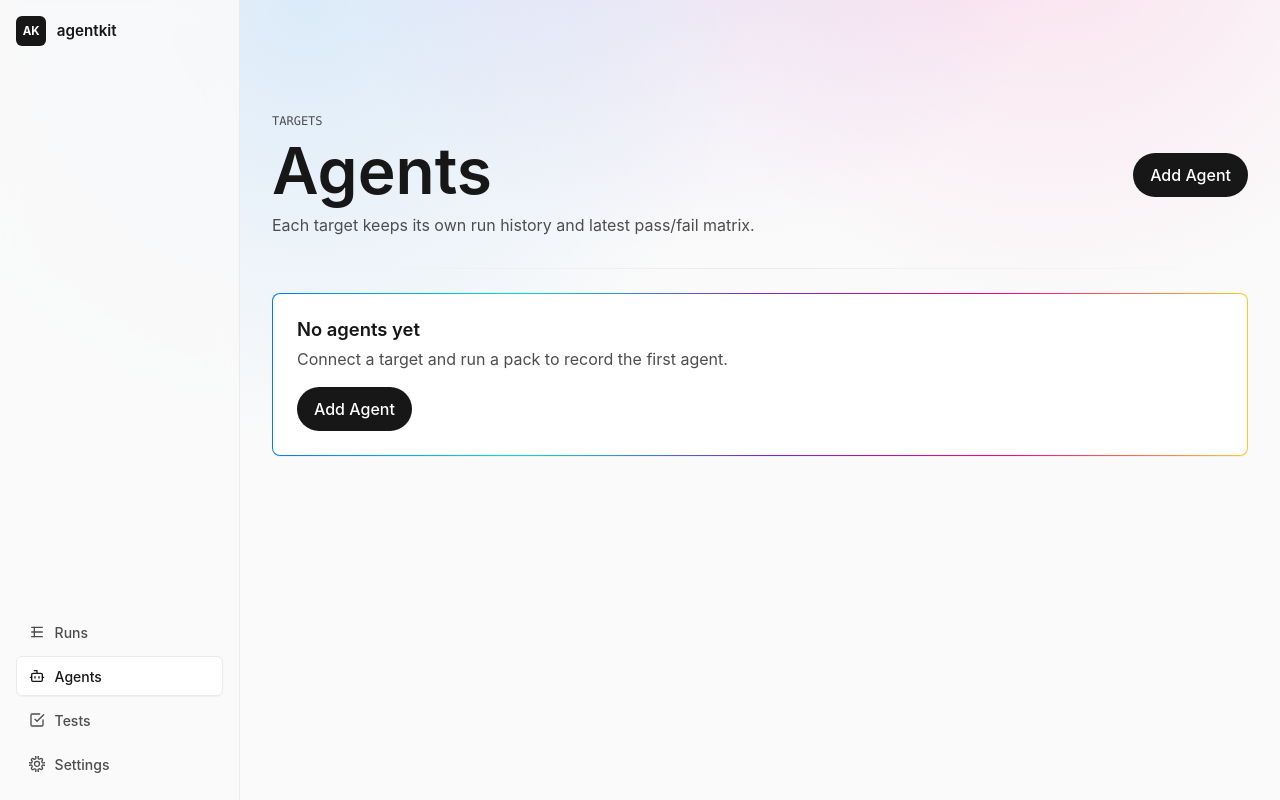
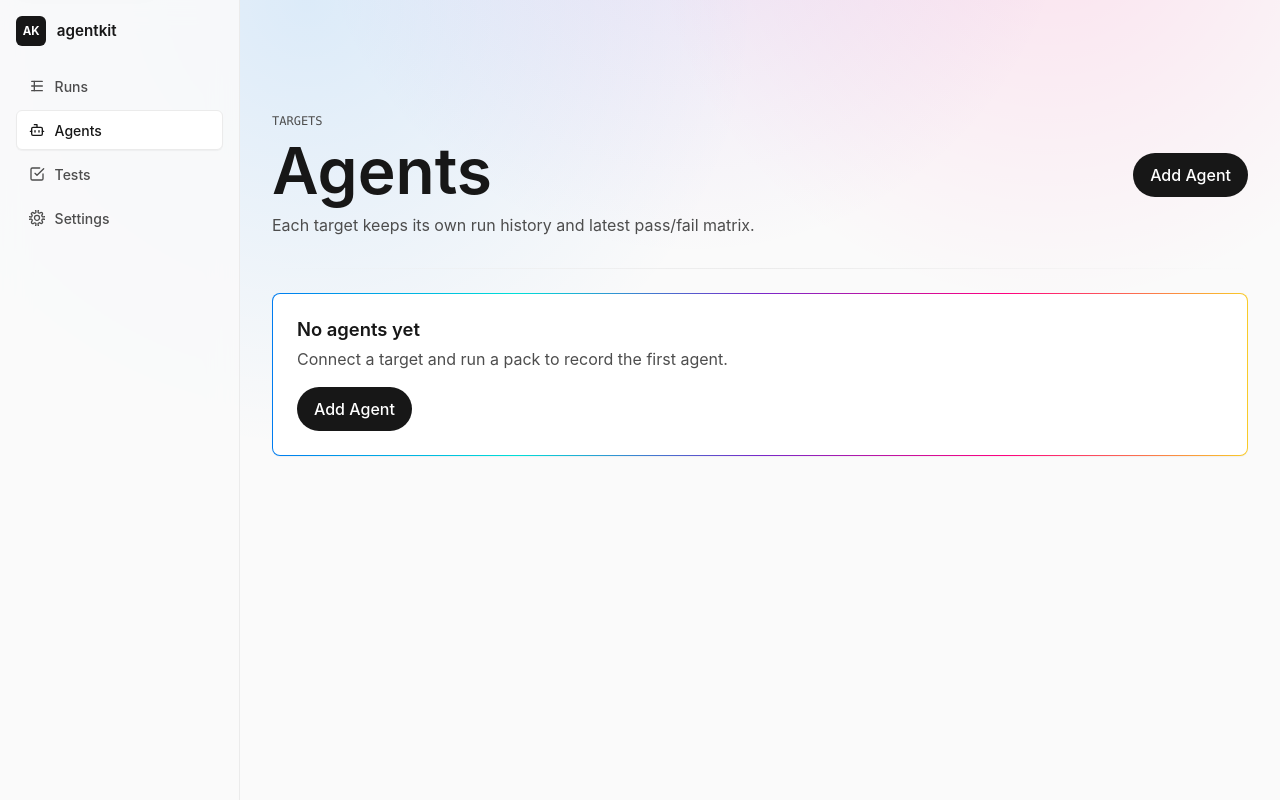
Before and after one commit to ser888gio/agent-testkit, a FastAPI app: page /agents in a window 1280 px wide. Run offline with FastAPI, Linux system fonts and the light colour scheme; data that the repository does not hold is empty.

Commit message:
Redesign.

```diff
--- a/agentkit/web/static/style.css
+++ b/agentkit/web/static/style.css
@@ -96,7 +96,7 @@ main:focus-visible {
   display: flex;
   flex-direction: column;
   align-items: stretch;
-  justify-content: space-between;
+  justify-content: flex-start;
   gap: 1.25rem;
   width: 240px;
   height: 100vh;
```
Also changed, not shown: 1 other file.
